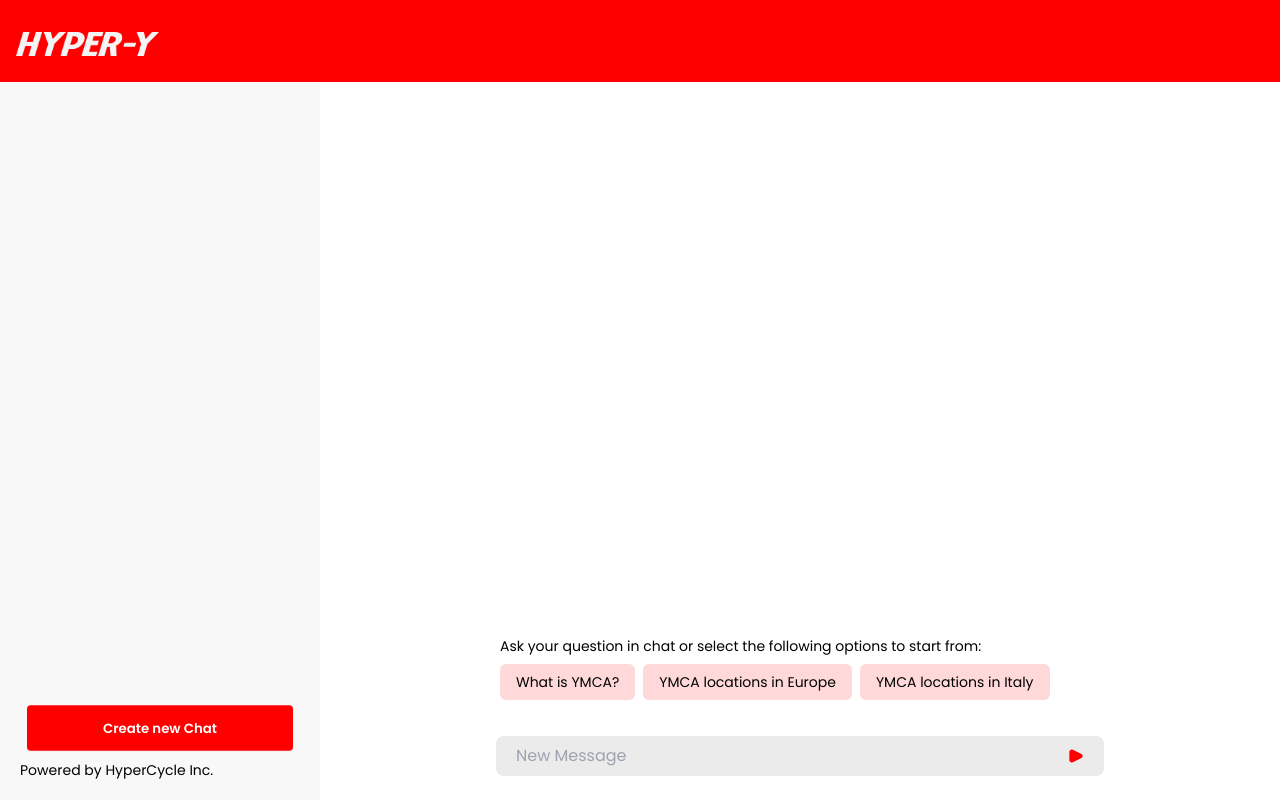
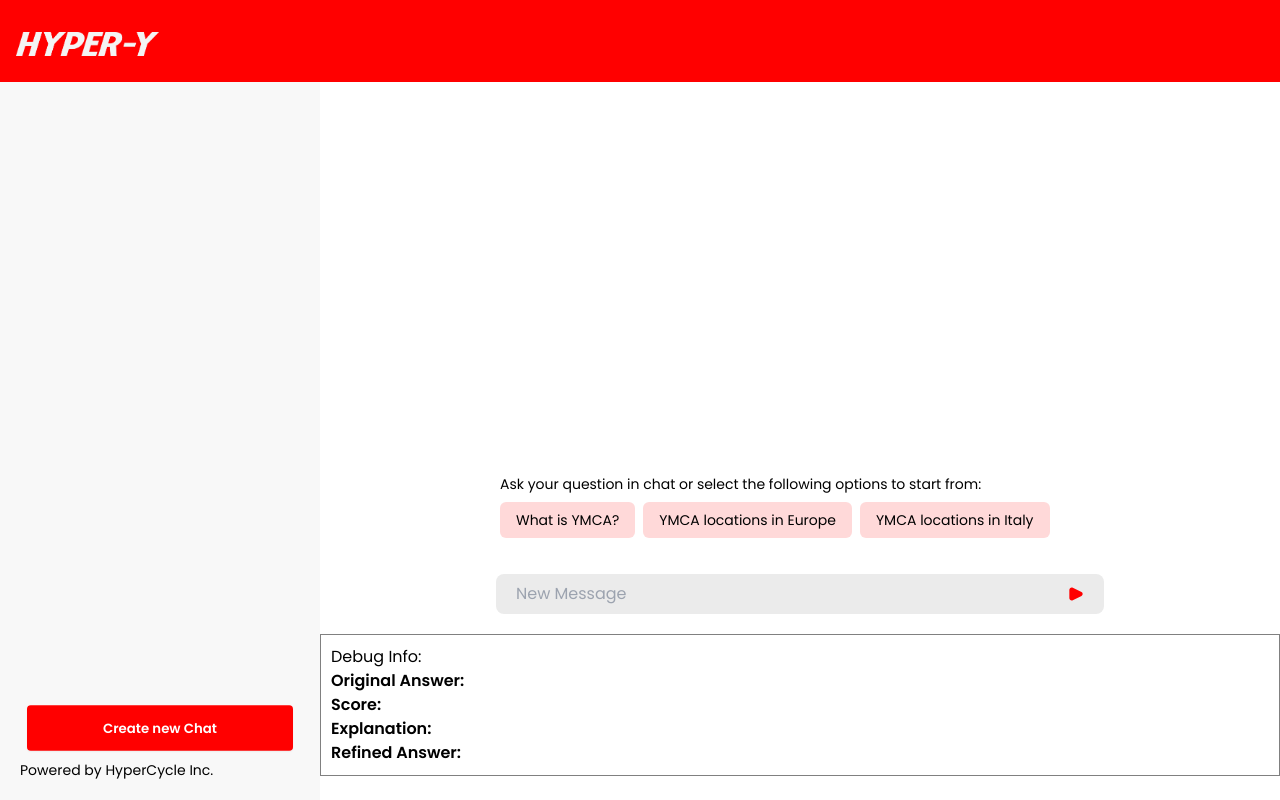
Before and after one commit to nazhG-mk2/hyper-y, a React (Vite) app: page /chat in a window 1280 px wide. Built offline with nearby package versions, Linux system fonts and the light colour scheme.

Commit message:
new branch

```diff
--- a/src/pages/Chat.jsx
+++ b/src/pages/Chat.jsx
@@ -25,6 +25,11 @@ const Chat = () => {
   const [currentStep, setCurrentStep] = useState([]);
   const [writingLong, setWritingLong] = useState(false);
   const [toWriteLong, setToWriteLong] = useState({});
+
+  const [originalAnswer, setOriginalAnswer] = useState('');
+  const [score, setScore] = useState('');
+  const [explanation, setExplanation] = useState('');
+  const [refinedAnswer, setRefinedAnswer] = useState('');
 
   const chatref = useRef(null);
 
@@ -56,12 +61,33 @@ const Chat = () => {
   }
 
   const handleSubmit = async (q) => {
+	setLoading("Generating a quick response for you...");
 	try {
-      const gronkRequest = await axios.post('http://43.202.113.176/v1/chat/completions', {
+	  const response = await axios.post('http://43.202.113.176/v1/chat/completions', {
 		"messages": [
 		  {
 			"role": "system",
-            "content": "You are an expert on the YMCA globally at all scales of the organization. You provide concise and clear answers. If you do not have a clear answer to what is being asked, you should guide the user to provide more information so that you can eventually provide either a very clear answer to the user'\''s query, or direct them to a definite resource where they are likely to find what they need. In this initial response, you are to just provide a short response, in 5 lines or less, unless you are certain that you have the precise answer that the user is looking for, in which case a longer response is allowed. You will have the opportunity to perform a database search later in the process, so all the more reason to be brief here. You always respond in the language of the initial prompt from the user. You do not need to ask the user whether to perform a database search related to the query because it is going to be performed anyway. If you cannot provide useful general information indicate that you do not know and that you will look more into it for the user. If you can provide useful general information, just state it and indicate that you will look for more details."
+			"content": `
+  You are an expert on the YMCA globally and your role is to help the user get to an accurate answer to their query.
+  You are to follow these instructions very carefully. For the next user query you receive, do the following steps and produce the final answer in the specified format:
+
+  1. Answer the question briefly in 2-3 sentences. This is your initial response.
+  2. Assign an accuracy score from 0 to 100 based on factual correctness and confidence.
+  3. Explain why you assigned this score, considering known facts, your familiarity with the subject, and any speculative elements.
+  4. Refine your initial response based on the score:
+	 - **Score 90-100 (High Confidence):** Expand with more depth and examples, citing relevant supporting information.
+	 - **Score 70-89 (Moderate Confidence):** Rephrase unclear sections, add more supporting details, and identify where additional research might help.
+	 - **Score 50-69 (Low Confidence):** Acknowledge uncertainty, provide a more cautious answer, and suggest verification steps or external references.
+	 - **Score 0-49 (Very Low Confidence):** State that the response is speculative, avoid unsupported claims, and recommend seeking expert advice or reliable sources.
+
+  **Final Output Format (use exactly these labels):**
+  \`\`\`
+  ORIGINAL_ANSWER: <Your initial 2-3 sentence answer>
+  SCORE: <Numerical score between 0 and 100>
+  EXPLANATION: <A brief explanation of why you assigned that score>
+  REFINED_ANSWER: <Your refined answer following the rules above>
+  \`\`\`
+  `
 		  },
 		  {
 			"role": "user",
@@ -70,91 +96,175 @@ const Chat = () => {
 		],
 		"model": "grok-beta",
 		"stream": false,
-        "temperature": .5
+		"temperature": 0.5
 	  }, {
 		headers: {
 		  'Content-Type': 'application/json'
 		}
-      }).then((response) => {
-        const { data: { choices } } = response;
-        const resp = choices[0].message.content;
-
-        setToWrite({ text: resp, documents: [] });
-        setWriting(true);
-      });
-      const fullRequest = await axios.post('http://18.219.124.9:9999/stream_chat', {
-        "user_query": q,
-        "searches": 2
-      }).then(async (response) => {
-        const parts = response.data.split('\n');
-        // get the text between FORMING_RESPONSE and END_RESPONSE in the response
-        const match = response.data.match(/FORMING_RESPONSE([\s\S]*?)END_RESPONSE/);
-        console.log({ match });
-
-        setCurrentStep(() => 0);
-
-        if (match) {
-          console.log(match[1].trim());
-          setToWriteLong({ text: match[1].trim() });
-        } else {
-          console.log("No match found");
-        }
-
-        // find the position of FORMING_RESPONSE
-        const formingResponseIndex = parts.indexOf('FORMING_RESPONSE');
-        const _steps = parts.slice(0, formingResponseIndex);
-        // get only the _steps that are uppercase string no whitespaces
-        const _stepsFiltered = _steps.filter(step => step.trim() === step.toUpperCase() && step.indexOf(' ') === -1);
-        console.log({ _stepsFiltered });
-        setSteps(_stepsFiltered);
-        setLoading('Searching for the best answer...');
-
 	  });
 
-      await Promise.all([gronkRequest, fullRequest]);
-      console.log({
-        toWriteLong,
-        steps,
-      });
+	  const { data: { choices } } = response;
+	  const assistantResponse = choices[0].message.content.trim();
 
+	  // Now we parse the assistantResponse to extract ORIGINAL_ANSWER, SCORE, EXPLANATION, and REFINED_ANSWER.
+	  // We expect the response in the format:
+	  // ORIGINAL_ANSWER: ...
+	  // SCORE: ...
+	  // EXPLANATION: ...
+	  // REFINED_ANSWER: ...
+
+	  // A regex approach:
+	  // We can use something like:
+	  // ORIGINAL_ANSWER:\s*(.*)
+	  // SCORE:\s*(\d+)
+	  // EXPLANATION:\s*(.*?)(?=REFINED_ANSWER:)
+	  // REFINED_ANSWER:\s*(.*)
+
+	  const originalMatch = assistantResponse.match(/ORIGINAL_ANSWER:\s*(.*)/);
+	  const scoreMatch = assistantResponse.match(/SCORE:\s*(\d+)/);
+	  const explanationMatch = assistantResponse.match(/EXPLANATION:\s*([\s\S]*?)\nREFINED_ANSWER:/);
+	  const refinedMatch = assistantResponse.match(/REFINED_ANSWER:\s*(.*)/);
+
+	  const originalAnswer = originalMatch ? originalMatch[1].trim() : '';
+	  const score = scoreMatch ? scoreMatch[1].trim() : '';
+	  const explanation = explanationMatch ? explanationMatch[1].trim() : '';
+	  const refinedAnswer = refinedMatch ? refinedMatch[1].trim() : '';
+
+	  setOriginalAnswer(originalAnswer);
+	  setScore(score);
+	  setExplanation(explanation);
+	  setRefinedAnswer(refinedAnswer);
+
+	  // Display the refined answer to the user
+	  setToWrite({ text: refinedAnswer, documents: [] });
+	  setWriting(true);
+
+	  // Store or log the other details as needed
+	  console.log("Original Answer:", originalAnswer);
+	  console.log("Score:", score);
+	  console.log("Explanation:", explanation);
+
+	  // If you'd like to store these in state, define corresponding states:
+	  // setOriginalAnswer(originalAnswer);
+	  // setScore(score);
+	  // setExplanation(explanation);
+
+	  setLoading(false);
+
+	  const question="Please do a search for me."
+
+	  AddToCurrentChat({ type: 'question', txt: question });
+	  return;
 
 	} catch (error) {
 	  console.error('Error while fetching data:', error);
-      setSteps([]);
-      setCurrentStep(0);
-      setLoading(false);
-
-
 	  AddToCurrentChat({ type: 'response', error: true, txt: 'Error - Service Unavailable' });
 	}
   };
 
-  useEffect(() => {
-    console.log({ steps, currentStep });
 
-    if (steps.length === 0) return;
 
-    let stepTimeout;
-    if (currentStep < steps.length) {
-      // Mostrar cada paso después de un segundo
-      stepTimeout = setTimeout(() => {
-        console.log('Step:', steps[currentStep]);
-        setCurrentStep((prev) => prev + 1);
-        setLoading(formatThinkingSteps(steps[currentStep]));
-      }, 1000); // 1000 ms = 1 segundo
-    } else {
-      // Cuando todos los pasos se han mostrado, muestra el mensaje final
-      setTimeout(() => {
-        setLoading(false);
-        setWritingLong(true);
-        console.log('END');
+//   const handleSubmit = async (q) => {
+//     try {
+//       const gronkRequest = await axios.post('http://43.202.113.176/v1/chat/completions', {
+//         "messages": [
+//           {
+//             "role": "system",
+//             "content": "You are an expert on the YMCA globally at all scales of the organization. You provide concise and clear answers. If you do not have a clear answer to what is being asked, you should guide the user to provide more information so that you can eventually provide either a very clear answer to the user'\''s query, or direct them to a definite resource where they are likely to find what they need. In this initial response, you are to just provide a short response, in 5 lines or less, unless you are certain that you have the precise answer that the user is looking for, in which case a longer response is allowed. You will have the opportunity to perform a database search later in the process, so all the more reason to be brief here. You always respond in the language of the initial prompt from the user. You do not need to ask the user whether to perform a database search related to the query because it is going to be performed anyway. If you cannot provide useful general information indicate that you do not know and that you will look more into it for the user. If you can provide useful general information, just state it and indicate that you will look for more details."
+//           },
+//           {
+//             "role": "user",
+//             "content": q
+//           }
+//         ],
+//         "model": "grok-beta",
+//         "stream": false,
+//         "temperature": .5
+//       }, {
+//         headers: {
+//           'Content-Type': 'application/json'
+//         }
+//       }).then((response) => {
+//         const { data: { choices } } = response;
+//         const resp = choices[0].message.content;
 
-      }, 1000); // Espera 1 segundo después de mostrar el último paso
-    }
+//         setToWrite({ text: resp, documents: [] });
+//         setWriting(true);
+//       });
+    //   const fullRequest = await axios.post('http://18.219.124.9:9999/stream_chat', {
+    //     "user_query": q,
+    //     "searches": 2
+    //   }).then(async (response) => {
+    //     const parts = response.data.split('\n');
+    //     // get the text between FORMING_RESPONSE and END_RESPONSE in the response
+    //     const match = response.data.match(/FORMING_RESPONSE([\s\S]*?)END_RESPONSE/);
+    //     console.log({ match });
 
-    // Limpiar el timeout cuando el componente se desmonte o cambie el estado
-    return () => clearTimeout(stepTimeout);
-  }, [currentStep, steps]);
+    //     setCurrentStep(() => 0);
+
+    //     if (match) {
+    //       console.log(match[1].trim());
+    //       setToWriteLong({ text: match[1].trim() });
+    //     } else {
+    //       console.log("No match found");
+    //     }
+
+    //     // find the position of FORMING_RESPONSE
+    //     const formingResponseIndex = parts.indexOf('FORMING_RESPONSE');
+    //     const _steps = parts.slice(0, formingResponseIndex);
+    //     // get only the _steps that are uppercase string no whitespaces
+    //     const _stepsFiltered = _steps.filter(step => step.trim() === step.toUpperCase() && step.indexOf(' ') === -1);
+    //     console.log({ _stepsFiltered });
+    //     setSteps(_stepsFiltered);
+    //     setLoading('Searching for the best answer...');
+
+    //   });
+
+      //await Promise.all([gronkRequest, fullRequest]);
+//      await gronkRequest;
+// 	  console.log({
+//         toWriteLong,
+//         steps,
+//       });
+
+
+//     } catch (error) {
+//       console.error('Error while fetching data:', error);
+//       setSteps([]);
+//       setCurrentStep(0);
+//       setLoading(false);
+
+
+//       AddToCurrentChat({ type: 'response', error: true, txt: 'Error - Service Unavailable' });
+//     }
+//   };
+
+//   useEffect(() => {
+//     console.log({ steps, currentStep });
+
+//     if (steps.length === 0) return;
+
+//     let stepTimeout;
+//     if (currentStep < steps.length) {
+//       // Mostrar cada paso después de un segundo
+//       stepTimeout = setTimeout(() => {
+//         console.log('Step:', steps[currentStep]);
+//         setCurrentStep((prev) => prev + 1);
+//         setLoading(formatThinkingSteps(steps[currentStep]));
+//       }, 1000); // 1000 ms = 1 segundo
+//     } else {
+//       // Cuando todos los pasos se han mostrado, muestra el mensaje final
+//       setTimeout(() => {
+//         setLoading(false);
+//         setWritingLong(true);
+//         console.log('END');
+
+//       }, 1000); // Espera 1 segundo después de mostrar el último paso
+//     }
+
+//     // Limpiar el timeout cuando el componente se desmonte o cambie el estado
+//     return () => clearTimeout(stepTimeout);
+//   }, [currentStep, steps]);
 
   const handleAddQuestion = (question) => {
     AddToCurrentChat({ type: 'question', txt: question });
@@ -190,13 +300,13 @@ const Chat = () => {
         {/* <p className='text-base text-shyne'>Robert</p> */}
 
         {
-          loading && (
-            // <Loading />
-            <div className="flex ml-14">
-              <p className='text-base text-shyne'>{loading}</p>
-              {/* <span className="emoji-rotator text-xs"></span> */}
-            </div>
-          )
+        //   loading && (
+        //     // <Loading />
+        //     <div className="flex ml-14">
+        //       <p className='text-base text-shyne'>{loading}</p>
+        //       {/* <span className="emoji-rotator text-xs"></span> */}
+        //     </div>
+        //   )
         }
         {
           writing && <Responding data={toWrite} end={
@@ -210,15 +320,15 @@ const Chat = () => {
           } />
         }
         {
-          writingLong && <Responding data={{ text: toWriteLong.text, noImg: true }} end={
-            () => {
-              setWritingLong(false);
-              setToWriteLong({});
-              console.log('End of long response 🔥🔥🔥',);
+        //   writingLong && <Responding data={{ text: toWriteLong.text, noImg: true }} end={
+        //     () => {
+        //       setWritingLong(false);
+        //       setToWriteLong({});
+        //       console.log('End of long response 🔥🔥🔥',);
 
-              AddToCurrentChat({ type: 'response', txt: toWriteLong.text, documents: [] });
-            }
-          } />
+        //       AddToCurrentChat({ type: 'response', txt: toWriteLong.text, documents: [] });
+        //     }
+        //   } />
         }
       </section >
       {
@@ -252,6 +362,14 @@ const Chat = () => {
           }} />
         </div>
       </section >
+	  {/* Debug section (remove or comment out when done verifying) */}
+	  <div style={{border: '1px solid gray', padding: '10px', marginTop: '20px'}}>
+		<h2>Debug Info:</h2>
+		<p><strong>Original Answer:</strong> {originalAnswer}</p>
+		<p><strong>Score:</strong> {score}</p>
+		<p><strong>Explanation:</strong> {explanation}</p>
+		<p><strong>Refined Answer:</strong> {refinedAnswer}</p>
+      </div>
     </div >
   )
 }
```
Also changed, not shown: 1 other file (tests, documents, lock files or other folders). Lines whose indentation alone changed are shown as unchanged.
